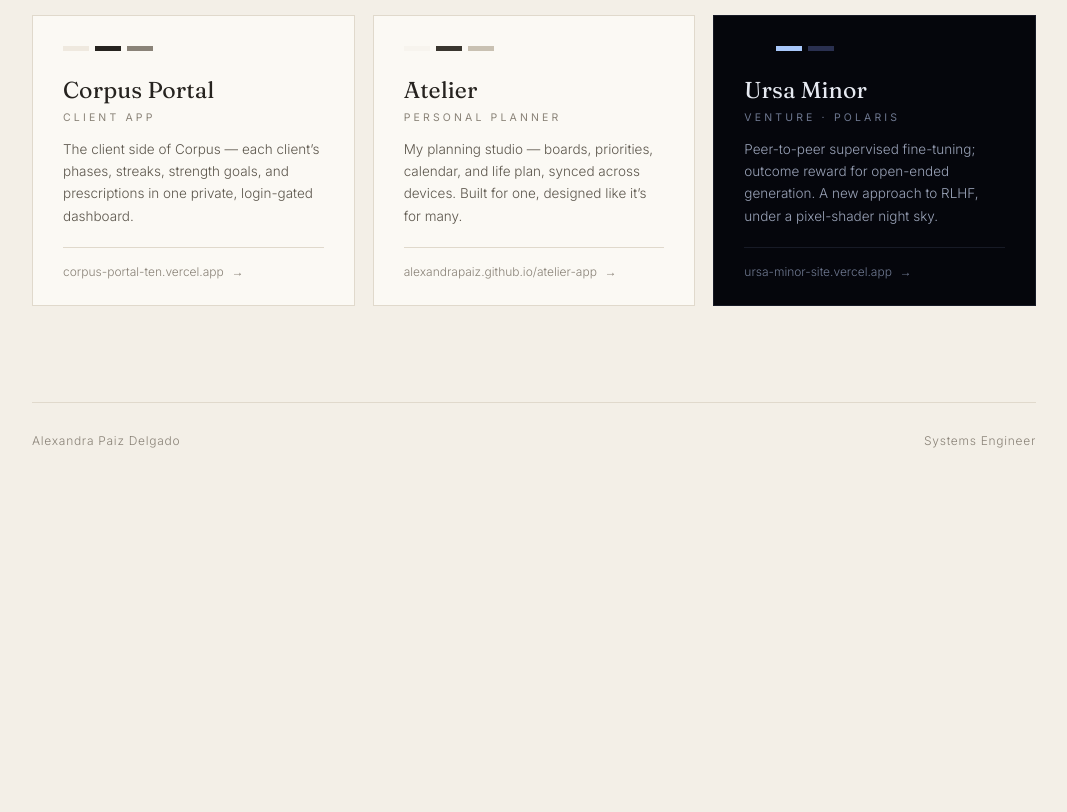
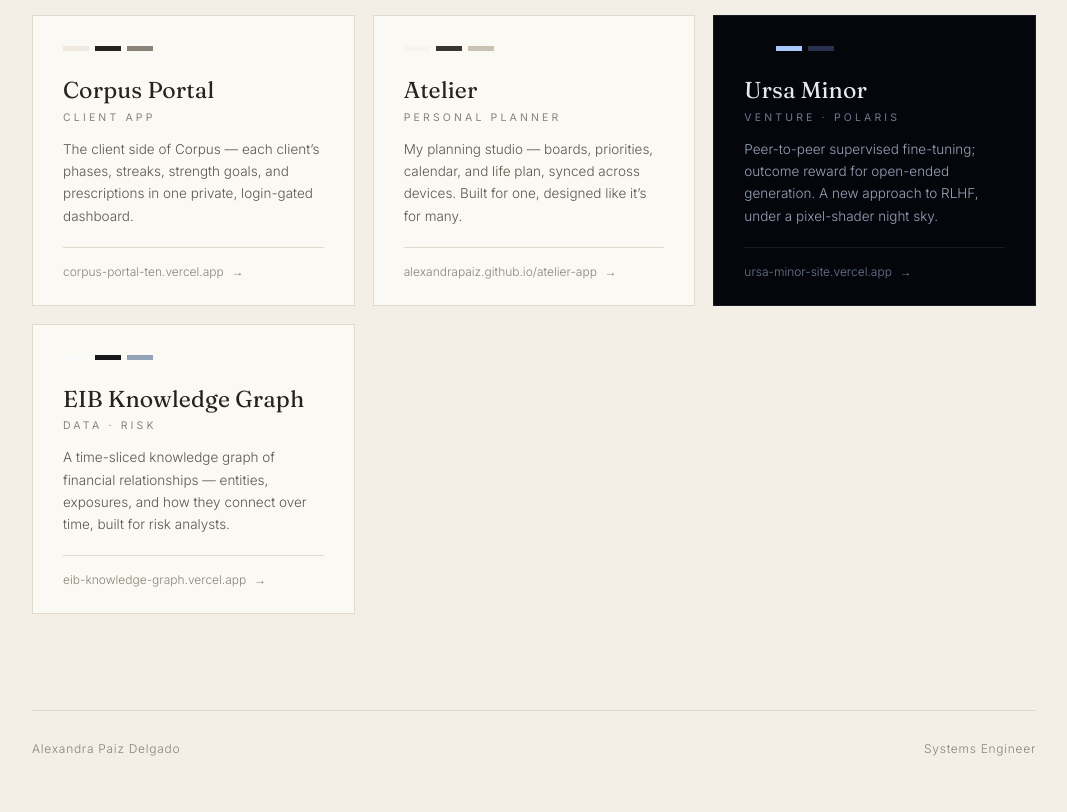
Before and after one commit to alexandrapaiz/projects, a plain HTML site: page index.html in a window 1280 px wide. Shown: the part 689-1501 px from the top of the page, without its empty margins (106-1173 px from the left). Before the commit the page ends 1193 px from the top, so only its background shows below. Drawn offline with Linux system fonts and the light colour scheme.

Commit message:
Add EIB Knowledge Graph card

```diff
--- a/index.html
+++ b/index.html
@@ -167,6 +167,14 @@
         <span class="url">ursa-minor-site.vercel.app <span class="arrow">→</span></span>
       </a>
 
+      <a class="card" href="https://eib-knowledge-graph.vercel.app/" target="_blank" rel="noopener">
+        <span class="swatch"><i style="background:#FAFAFA"></i><i style="background:#18181B"></i><i style="background:#94A3B8"></i></span>
+        <h2>EIB Knowledge Graph</h2>
+        <div class="tag">Data · Risk</div>
+        <p>A time-sliced knowledge graph of financial relationships — entities, exposures, and how they connect over time, built for risk analysts.</p>
+        <span class="url">eib-knowledge-graph.vercel.app <span class="arrow">→</span></span>
+      </a>
+
     </main>
 
     <footer>
```
